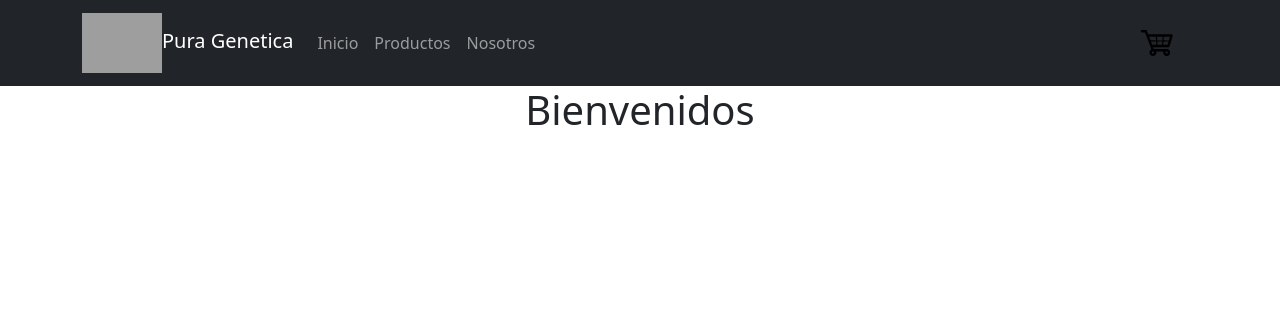
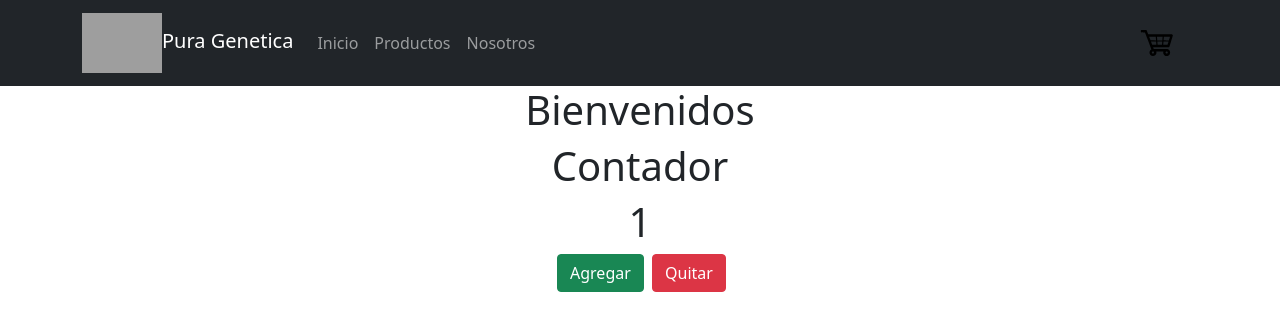
Before and after one commit to JohnnyPegaduro/E-commerce_Matias-Ariel-Deluca, a React (Create React App) app: page / in a window 1280 px wide. Shown: the top 330 px of the page. Built offline with nearby package versions, Linux system fonts and the light colour scheme; grey boxes are pictures that could not be loaded.

Commit message:
Agregando contador

```diff
--- a/src/App.jsx
+++ b/src/App.jsx
@@ -2,6 +2,8 @@ import './App.css';
 import 'bootstrap/dist/css/bootstrap.min.css';
 import NavBar from './components/NavBar/NavBar';
 import ItemListContainer from './components/ItemListContainer/ItemListContainer';
+import ItemCount from './components/ItemCount/ItemCount';
+
 
 
 
@@ -13,6 +15,8 @@ function App() {
 
       <ItemListContainer Saludo={"Bienvenidos"}/>
 
+      <ItemCount/>
+
     </>
   );
 }
--- /dev/null
+++ b/src/components/ItemCount/ItemCount.jsx
@@ -0,0 +1,47 @@
+import React, { useState } from "react";
+import Button from 'react-bootstrap/Button';
+import Container from 'react-bootstrap/Container'
+import Row from 'react-bootstrap/Row'
+import Col from 'react-bootstrap/Col'
+
+
+const ItemCount = () => {
+  //  Counter is a state initialized to 0
+    const [counter, setCounter] = useState(1)
+
+  // Function is called everytime increment button is clicked
+    const handleClick1 = () => {
+    // Counter state is incremented
+        setCounter(counter + 1)
+    }
+
+  // Function is called everytime decrement button is clicked
+    const handleClick2 = () => {
+    // Counter state is decremented
+    setCounter(counter - 1)
+    if (counter === 0){
+        return 1
+    }
+    }
+
+return (
+    <Container>
+        <Row className="justify-content-md-center">
+            <Col md="auto"><h1>Contador</h1></Col>
+        </Row>
+        <Row className="justify-content-md-center">
+            <Col md="auto"><h1>{counter}</h1></Col>
+        </Row>
+        <Row className="justify-content-md-center">
+            <Col xs lg="1">
+                <Button variant="success" onClick={handleClick1}>Agregar</Button>
+            </Col>
+            <Col xs lg="1">
+                <Button variant="danger" onClick={handleClick2}>Quitar</Button>
+            </Col>
+        </Row>
+    </Container>
+    )
+}
+
+export default ItemCount
```
Also changed, not shown: src/components/Cuerpo/Cuerpo.jsx (deleted, +0 -22 lines), src/components/Cuerpo/Cuerpo.css (deleted).
